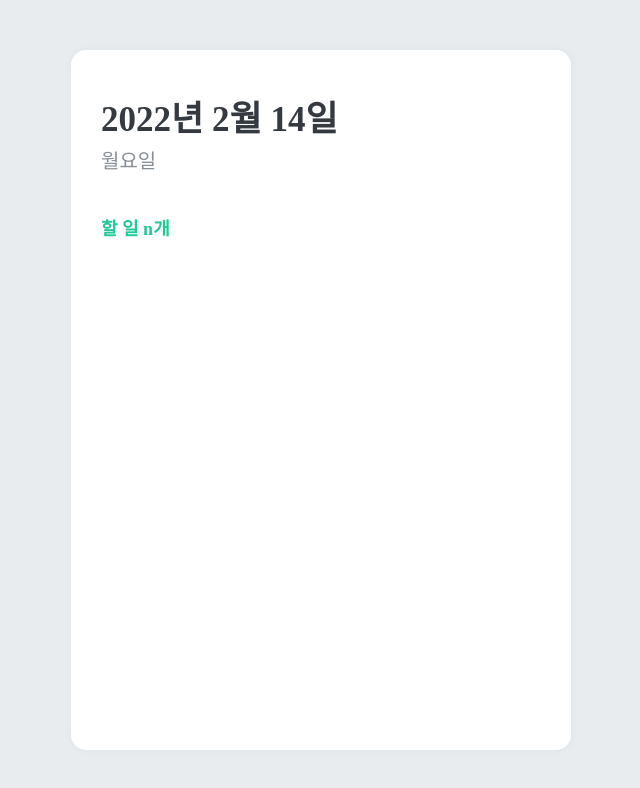
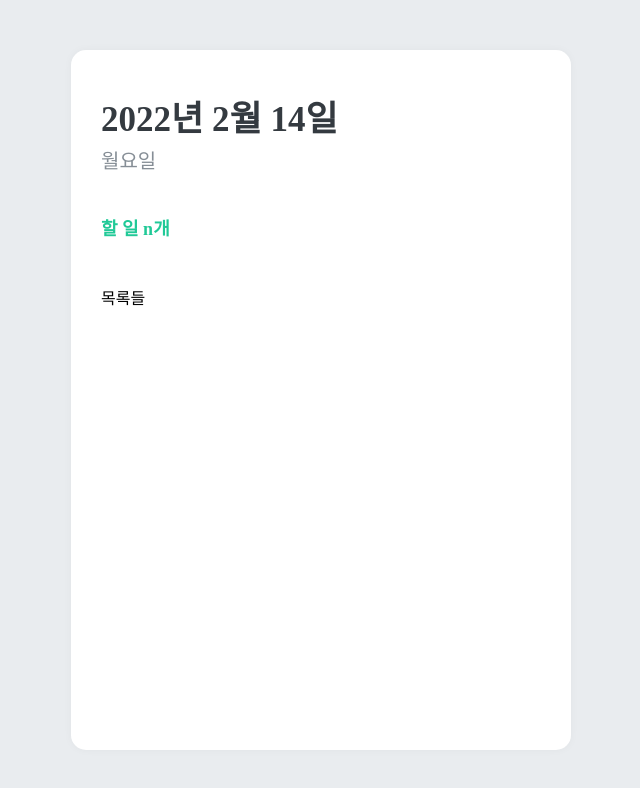
Before and after one commit to bbahna/Todo-list, a React (Create React App) app: page / in a window 1280 px wide. Shown: the top 788 px of the page, without its empty margins (319-959 px from the left). Built offline with nearby package versions, Linux system fonts and the light colour scheme.

Commit message:
TodoList 설정

```diff
--- a/src/App.js
+++ b/src/App.js
@@ -2,6 +2,7 @@ import React from 'react';
 import { createGlobalStyle } from 'styled-components';
 import Template from './component/Template';
 import TodoHeader from './component/Header';
+import TodoList from './component/List';
 
 const GlobalStyle = createGlobalStyle`
   body {
@@ -15,6 +16,7 @@ function App() {
       <GlobalStyle />
       <Template>
         <TodoHeader/>
+        <TodoList/>
       </Template>
     </>
   );
--- /dev/null
+++ b/src/component/List.js
@@ -0,0 +1,14 @@
+import React from 'react';
+import styled from 'styled-components';
+
+const List = styled.div`
+  flex: 1;
+  padding: 20px 30px;
+  overflow-y: auto;
+`;
+
+function TodoList() {
+  return <List>목록들</List>;
+}
+
+export default TodoList;
```
